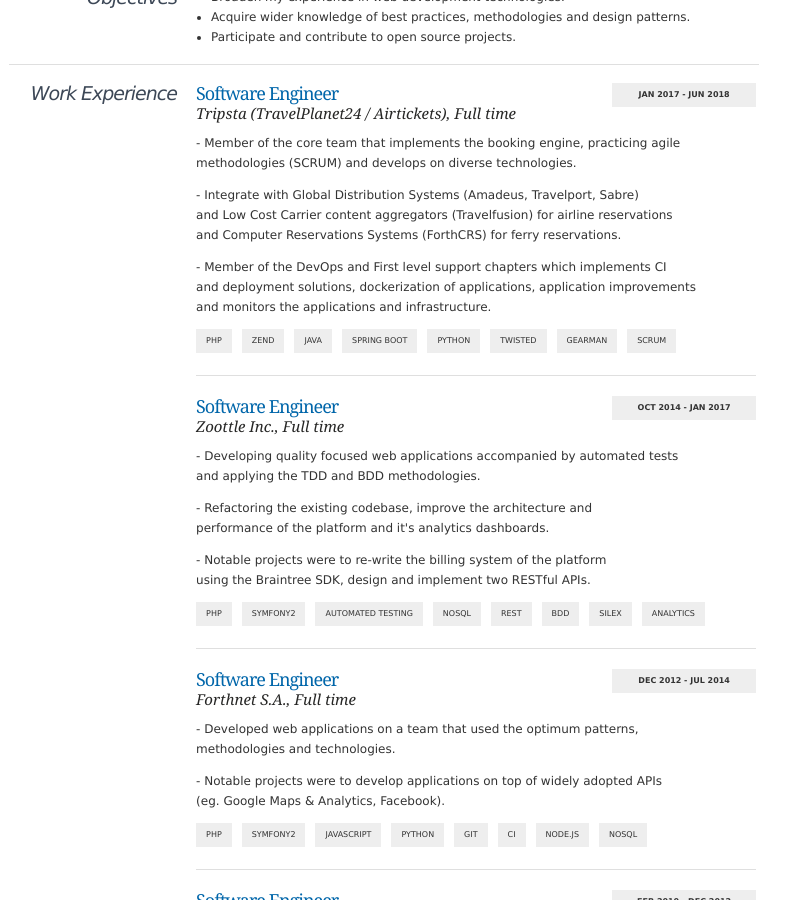
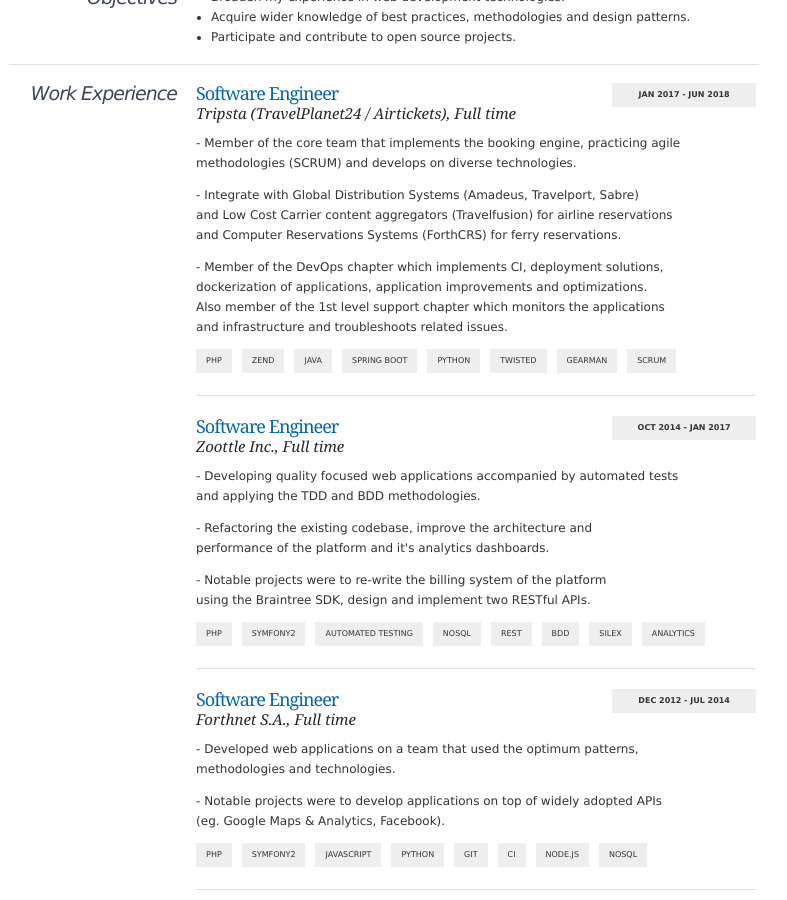
Before and after one commit to mylk/mylk.github.io, a Jekyll site: the page cv.html, which Jekyll copies as it is, in a window 1280 px wide and 900 px high, scrolled down 419 px. Shown: the whole window, without its empty margins (256-1043 px from the left). Built offline with Jekyll 4.4.1, drawn with Linux system fonts in a browser that asks for light colours.

Commit message:
updates cv with tripsta chapters

```diff
--- a/cv.html
+++ b/cv.html
@@ -335,9 +335,10 @@
                                     and Computer Reservations Systems (ForthCRS) for ferry reservations.
                                 </p>
                                 <p class="last">
-                                    - Member of the DevOps and First level support chapters which implements CI<br />
-                                    and deployment solutions, dockerization of applications, application improvements<br />
-                                    and monitors the applications and infrastructure.
+                                    - Member of the DevOps chapter which implements CI, deployment solutions,<br />
+                                    dockerization of applications, application improvements and optimizations.<br />
+                                    Also member of the 1st level support chapter which monitors the applications<br />
+                                    and infrastructure and troubleshoots related issues.
                                 </p>
                                 <!-- <div class="tags-title">Tags:</div> -->
                                 <ul class="tags">
```
